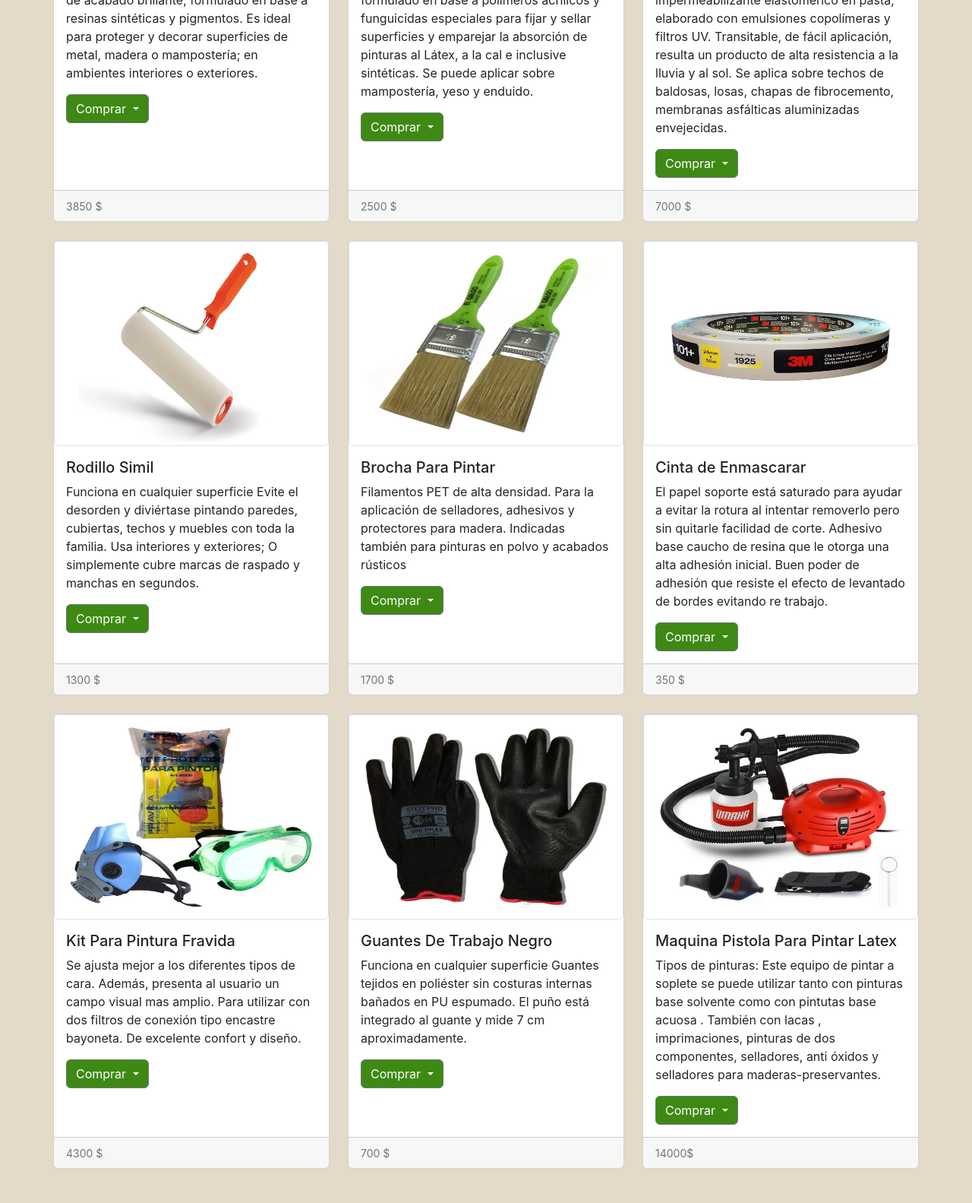
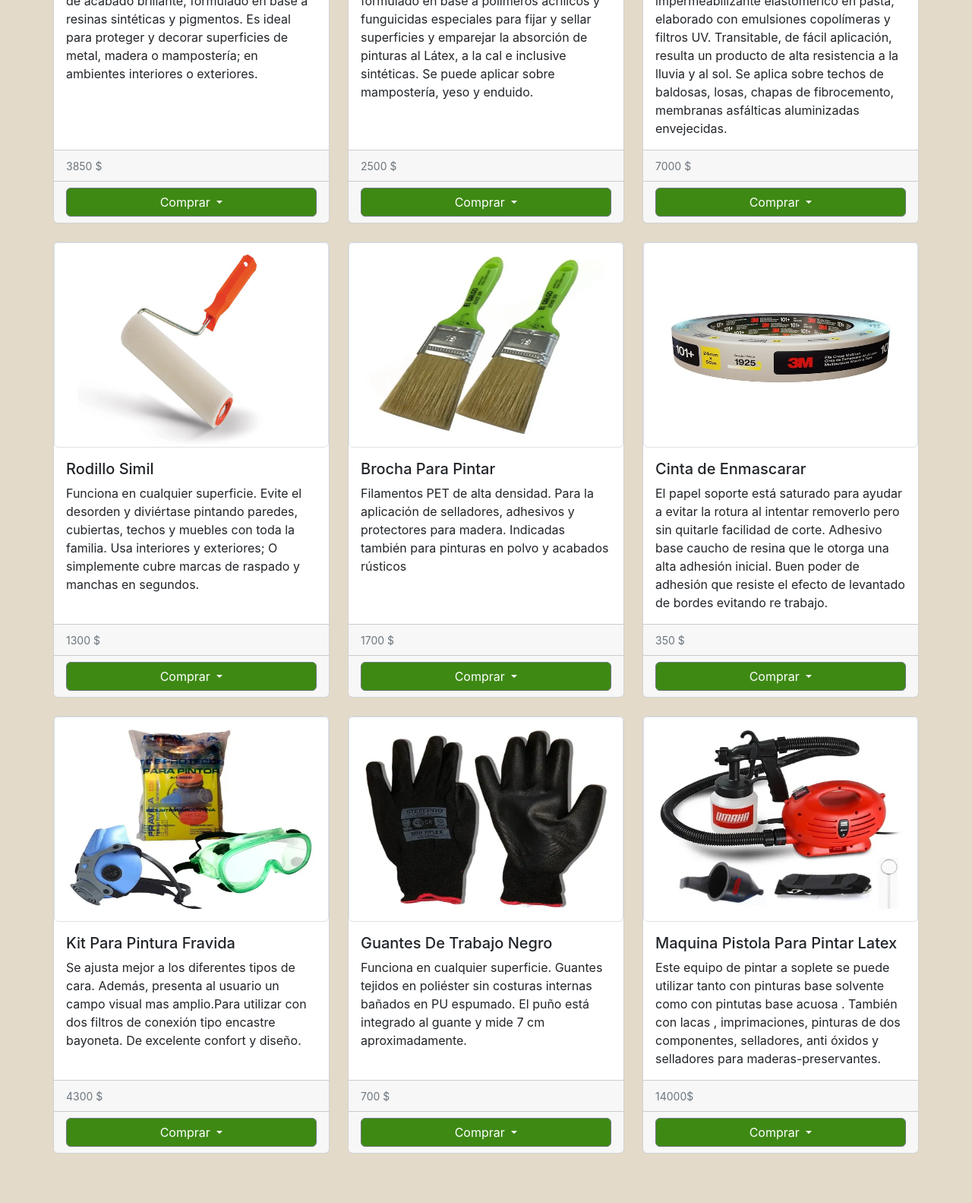
Before and after one commit to IgnacioDevo/PinturasGo, a website: page paginas/tienda.html in a window 1280 px wide. Shown: the part 1170-2753 px from the top of the page at 76% size. Drawn offline with nearby package versions, Linux system fonts and the light colour scheme.

Commit message:
Arreglos en tienda

```diff
--- a/paginas/tienda.html
+++ b/paginas/tienda.html
@@ -68,9 +68,13 @@
                 <img src="../recursos/pintura1.jpg" class="img-thumbnail img__tienda" alt="Pintura Blanco Latex">
                 <div class="card-body">
                   <h5 class="card-title">Pintura Blanco Latex Interior</h5>
-                  <p class="card-text">Top Line Interior - Exterior es un látex elaborado con emulsiones acrílicas que le otorgan gran durabilidad tanto en interiores como en exteriores. Mezclar bien el producto y aplicarlo con pincel, rodillo o soplete. Se puede incorporar un máximo de 5% de agua para mejorar la pintabilidad.
-                    </p>
-                  <div class="btn-group">
+                  <p class="card-text">Top Line Interior - Exterior es un látex elaborado con emulsiones acrílicas que le otorgan gran durabilidad tanto en interiores como en exteriores. Mezclar bien el producto y aplicarlo con pincel, rodillo o soplete. Se puede incorporar un máximo de 5% de agua para mejorar la pintabilidad.</p>
+                </div>
+                <div class="card-footer">
+                  <small class="text-muted">5500 $</small>
+                </div>
+                <div class="card-footer">
+                  <div class="btn-group d-flex">
                     <button class="btn btn-secondary dropdown-toggle btn__tienda" type="button" data-bs-toggle="dropdown" aria-expanded="false">
                       Comprar
                     </button>
@@ -81,9 +85,6 @@
                     </ul>
                   </div>
                 </div>
-                <div class="card-footer">
-                  <small class="text-muted">5500 $</small>
-                </div>
               </div>
             </div>
             <div class="col" id="pinturas">
@@ -91,9 +92,13 @@
                 <img src="../recursos/pintura2.jpg" class="img-thumbnail img__tienda" alt="Pintura Magnet Lasur">
                 <div class="card-body">
                   <h5 class="card-title">Pintura Magnet Lasur</h5>
-                  <p class="card-text"> Mantiene la belleza natural de la madera, presenta un acabado satinado e incoloro que realza la textura y las vetas de la madera. Tambien cuenta con un facil mantenimiento. Como no forma película superficial, no es necesario removerlo. Sólo se debe limpiar la superficie con un trapo embebido en aguarrás y ya esta lista para pintar.
-                    </p>
-                    <div class="btn-group">
+                  <p class="card-text"> Mantiene la belleza natural de la madera, presenta un acabado satinado e incoloro que realza la textura y las vetas de la madera. Tambien cuenta con un facil mantenimiento. Como no forma película superficial, no es necesario removerlo. Sólo se debe limpiar la superficie con un trapo embebido en aguarrás y ya esta lista para pintar.</p>
+                </div>
+                <div class="card-footer">
+                  <small class="text-muted">3300 $</small>
+                </div>
+                <div class="card-footer">
+                  <div class="btn-group d-flex">
                     <button class="btn btn-secondary dropdown-toggle btn__tienda" type="button" data-bs-toggle="dropdown" aria-expanded="false">
                       Comprar
                     </button>
@@ -104,9 +109,6 @@
                     </ul>
                   </div>
                 </div>
-                <div class="card-footer">
-                  <small class="text-muted">3300 $</small>
-                </div>
               </div>
             </div>
             <div class="col" id="pinturas">
@@ -114,11 +116,13 @@
                 <img src="../recursos/pintura3.jpg" class="img-thumbnail img__tienda" alt="Latex Blanco Paredes Interior">
                 <div class="card-body">
                   <h5 class="card-title">Latex Blanco Interior 24kg</h5>
-                  <p class="card-text">Funciona en cualquier superficie
-                    Látex Blanco Interior Paredes Blancas es un látex para interiores elaborado con emulsiones copolímericas, que le otorgan gran durabilidad y mayor blancura. Protege y decora. Aplicación del producto:
-                    Mezclar bien el producto y aplicarlo con pincel, rodillo o soplete.
-                    </p>
-                  <div class="btn-group">
+                  <p class="card-text">Funciona en cualquier superficie Látex Blanco Interior Paredes Blancas es un látex para interiores elaborado con emulsiones copolímericas, que le otorgan gran durabilidad y mayor blancura. Protege y decora. Aplicación del producto: Mezclar bien el producto y aplicarlo con pincel, rodillo o soplete.</p>
+                </div>
+                <div class="card-footer">
+                  <small class="text-muted">4500 $</small>
+                </div>
+                <div class="card-footer">
+                  <div class="btn-group d-flex">
                     <button class="btn btn-secondary dropdown-toggle btn__tienda" type="button" data-bs-toggle="dropdown" aria-expanded="false">
                       Comprar
                     </button>
@@ -129,9 +133,6 @@
                     </ul>
                   </div>
                 </div>
-                <div class="card-footer">
-                  <small class="text-muted">4500 $</small>
-                </div>
               </div>
             </div>
             <div class="col" id="pinturas">
@@ -139,9 +140,13 @@
                 <img src="../recursos/pintura4.jpg" class="img-thumbnail img__tienda" alt="Esmalte Sintetico">
                 <div class="card-body">
                   <h5 class="card-title">Esmalte Sintetico Doble Accion</h5>
-                  <p class="card-text">Top Line Brillante es un esmalte sintético de acabado brillante, formulado en base a resinas sintéticas y pigmentos. Es ideal para proteger y decorar superficies de metal, madera o mampostería; en ambientes interiores o exteriores.
-                    </p>
-                  <div class="btn-group">
+                  <p class="card-text">Top Line Brillante es un esmalte sintético de acabado brillante, formulado en base a resinas sintéticas y pigmentos. Es ideal para proteger y decorar superficies de metal, madera o mampostería; en ambientes interiores o exteriores.</p>
+                </div>
+                <div class="card-footer">
+                  <small class="text-muted">3850 $</small>
+                </div>
+                <div class="card-footer">
+                  <div class="btn-group d-flex">
                     <button class="btn btn-secondary dropdown-toggle btn__tienda" type="button" data-bs-toggle="dropdown" aria-expanded="false">
                       Comprar
                     </button>
@@ -152,9 +157,6 @@
                     </ul>
                   </div>
                 </div>
-                <div class="card-footer">
-                  <small class="text-muted">3850 $</small>
-                </div>
               </div>
             </div>
             <div class="col" id="pinturas">
@@ -162,9 +164,13 @@
                 <img src="../recursos/pintura5.jpg" class="img-thumbnail img__tienda" alt="Fijador Sellador Antihongo">
                 <div class="card-body">
                   <h5 class="card-title">Fijador Sellador Antihongo</h5>
-                  <p class="card-text">Prima Facie Fijador Sellador ha sido formulado en base a polímeros acrílicos y funguicidas especiales para fijar y sellar superficies y emparejar la absorción de pinturas al Látex, a la cal e inclusive sintéticas. Se puede aplicar sobre mampostería, yeso y enduido.
-                    </p>
-                  <div class="btn-group">
+                  <p class="card-text">Prima Facie Fijador Sellador ha sido formulado en base a polímeros acrílicos y funguicidas especiales para fijar y sellar superficies y emparejar la absorción de pinturas al Látex, a la cal e inclusive sintéticas. Se puede aplicar sobre mampostería, yeso y enduido.</p>
+                </div>
+                <div class="card-footer">
+                  <small class="text-muted">2500 $</small>
+                </div>
+                <div class="card-footer">
+                  <div class="btn-group d-flex">
                     <button class="btn btn-secondary dropdown-toggle btn__tienda" type="button" data-bs-toggle="dropdown" aria-expanded="false">
                       Comprar
                     </button>
@@ -175,9 +181,6 @@
                     </ul>
                   </div>
                 </div>
-                <div class="card-footer">
-                  <small class="text-muted">2500 $</small>
-                </div>
               </div>
             </div>
             <div class="col" id="pinturas">
@@ -185,9 +188,13 @@
                 <img src="../recursos/pintura6.jpg" class="img-thumbnail img__tienda" alt="Membrana Poliuretanica">
                 <div class="card-body">
                   <h5 class="card-title">Membrana Poliuretanica en pasta</h5>
-                  <p class="card-text">Top Line Membrana en Pasta es un impermeabilizante elastomérico en pasta, elaborado con emulsiones copolímeras y filtros UV. Transitable, de fácil aplicación, resulta un producto de alta resistencia a la lluvia y al sol. Se aplica sobre techos de baldosas, losas, chapas de fibrocemento, membranas asfálticas aluminizadas envejecidas.
-                    </p>
-                  <div class="btn-group">
+                  <p class="card-text">Top Line Membrana en Pasta es un impermeabilizante elastomérico en pasta, elaborado con emulsiones copolímeras y filtros UV. Transitable, de fácil aplicación, resulta un producto de alta resistencia a la lluvia y al sol. Se aplica sobre techos de baldosas, losas, chapas de fibrocemento, membranas asfálticas aluminizadas envejecidas.</p>
+                </div>
+                <div class="card-footer">
+                  <small class="text-muted">7000 $</small>
+                </div>
+                <div class="card-footer">
+                  <div class="btn-group d-flex">
                     <button class="btn btn-secondary dropdown-toggle btn__tienda" type="button" data-bs-toggle="dropdown" aria-expanded="false">
                       Comprar
                     </button>
@@ -198,9 +205,6 @@
                     </ul>
                   </div>
                 </div>
-                <div class="card-footer">
-                  <small class="text-muted">7000 $</small>
-                </div>
               </div>
             </div>
             <!-- Seccion Herramientas -->
@@ -209,10 +213,13 @@
                 <img src="../recursos/rodillo.jpg" class="img-thumbnail img__tienda" alt="Rodillo para pintar">
                 <div class="card-body">
                   <h5 class="card-title">Rodillo Simil</h5>
-                  <p class="card-text">Funciona en cualquier superficie
-                    Evite el desorden y diviértase pintando paredes, cubiertas, techos y muebles con toda la familia. Usa interiores y exteriores; O simplemente cubre marcas de raspado y manchas en segundos.
-                    </p>
-                  <div class="btn-group">
+                  <p class="card-text">Funciona en cualquier superficie. Evite el desorden y diviértase pintando paredes, cubiertas, techos y muebles con toda la familia. Usa interiores y exteriores; O simplemente cubre marcas de raspado y manchas en segundos.</p>
+                </div>
+                <div class="card-footer">
+                  <small class="text-muted">1300 $</small>
+                </div>
+                <div class="card-footer">
+                  <div class="btn-group d-flex">
                     <button class="btn btn-secondary dropdown-toggle btn__tienda" type="button" data-bs-toggle="dropdown" aria-expanded="false">
                       Comprar
                     </button>
@@ -223,9 +230,6 @@
                     </ul>
                   </div>
                 </div>
-                <div class="card-footer">
-                  <small class="text-muted">1300 $</small>
-                </div>
               </div>
             </div>
             <div class="col" id="herramientas">
@@ -233,9 +237,13 @@
                 <img src="../recursos/pincel 2.jpg" class="img-thumbnail img__tienda" alt="Brocha Para Pintar">
                 <div class="card-body">
                   <h5 class="card-title">Brocha Para Pintar</h5>
-                  <p class="card-text">Filamentos PET de alta densidad. Para la aplicación de selladores, adhesivos y protectores para madera. Indicadas también para pinturas en polvo y acabados rústicos
-                    </p>
-                  <div class="btn-group">
+                  <p class="card-text">Filamentos PET de alta densidad. Para la aplicación de selladores, adhesivos y protectores para madera. Indicadas también para pinturas en polvo y acabados rústicos</p>
+                </div>
+                <div class="card-footer">
+                  <small class="text-muted">1700 $</small>
+                </div>
+                <div class="card-footer">
+                  <div class="btn-group d-flex">
                     <button class="btn btn-secondary dropdown-toggle btn__tienda" type="button" data-bs-toggle="dropdown" aria-expanded="false">
                       Comprar
                     </button>
@@ -246,9 +254,6 @@
                     </ul>
                   </div>
                 </div>
-                <div class="card-footer">
-                  <small class="text-muted">1700 $</small>
-                </div>
               </div>
             </div>
             <div class="col" id="herramientas">
@@ -257,7 +262,12 @@
                 <div class="card-body">
                   <h5 class="card-title">Cinta de Enmascarar</h5>
                   <p class="card-text"> El papel soporte está saturado para ayudar a evitar la rotura al intentar removerlo pero sin quitarle facilidad de corte. Adhesivo base caucho de resina que le otorga una alta adhesión inicial. Buen poder de adhesión que resiste el efecto de levantado de bordes evitando re trabajo.</p>
-                  <div class="btn-group">
+                </div>
+                <div class="card-footer">
+                  <small class="text-muted">350 $</small>
+                </div>
+                <div class="card-footer">
+                  <div class="btn-group d-flex">
                     <button class="btn btn-secondary dropdown-toggle btn__tienda" type="button" data-bs-toggle="dropdown" aria-expanded="false">
                       Comprar
                     </button>
@@ -268,9 +278,6 @@
                     </ul>
                   </div>
                 </div>
-                <div class="card-footer">
-                  <small class="text-muted">350 $</small>
-                </div>
               </div>
             </div>
             <!-- Seccion Utilidad -->
@@ -279,10 +286,13 @@
                 <img src="../recursos/kitpintor.jpg" class="img-thumbnail img__tienda" alt="Kit Para Pintura">
                 <div class="card-body">
                   <h5 class="card-title">Kit Para Pintura Fravida</h5>
-                  <p class="card-text">Se ajusta mejor a los diferentes tipos de cara. Además, presenta al usuario un campo visual mas amplio.
-                    Para utilizar con dos filtros de conexión tipo encastre bayoneta. De excelente confort y diseño.
-                    </p>
-                  <div class="btn-group">
+                  <p class="card-text">Se ajusta mejor a los diferentes tipos de cara. Además, presenta al usuario un campo visual mas amplio.Para utilizar con dos filtros de conexión tipo encastre bayoneta. De excelente confort y diseño.</p>
+                </div>
+                <div class="card-footer">
+                  <small class="text-muted">4300 $</small>
+                </div>
+                <div class="card-footer">
+                  <div class="btn-group d-flex">
                     <button class="btn btn-secondary dropdown-toggle btn__tienda" type="button" data-bs-toggle="dropdown" aria-expanded="false">
                       Comprar
                     </button>
@@ -293,9 +303,6 @@
                     </ul>
                   </div>
                 </div>
-                <div class="card-footer">
-                  <small class="text-muted">4300 $</small>
-                </div>
               </div>
             </div>
             <div class="col" id="utilidades">
@@ -303,10 +310,13 @@
                 <img src="../recursos/guantesp.webp" class="img-thumbnail img__tienda" alt="Guantes De Trabajo Negro">
                 <div class="card-body">
                   <h5 class="card-title">Guantes De Trabajo Negro</h5>
-                  <p class="card-text">Funciona en cualquier superficie
-                    Guantes tejidos en poliéster sin costuras internas bañados en PU espumado. El puño está integrado al guante y mide 7 cm aproximadamente.
-                    </p>
-                  <div class="btn-group">
+                  <p class="card-text">Funciona en cualquier superficie. Guantes tejidos en poliéster sin costuras internas bañados en PU espumado. El puño está integrado al guante y mide 7 cm aproximadamente.</p>
+                </div>
+                <div class="card-footer">
+                  <small class="text-muted">700 $</small>
+                </div>
+                <div class="card-footer">
+                  <div class="btn-group d-flex">
                     <button class="btn btn-secondary dropdown-toggle btn__tienda" type="button" data-bs-toggle="dropdown" aria-expanded="false">
                       Comprar
                     </button>
@@ -317,9 +327,6 @@
                     </ul>
                   </div>
                 </div>
-                <div class="card-footer">
-                  <small class="text-muted">700 $</small>
-                </div>
               </div>
             </div>
             <div class="col" id="utilidades">
@@ -327,8 +334,13 @@
                 <img src="../recursos/maquinapintura.webp" class="img-thumbnail img__tienda" alt="Maquina Pistola Para Pintar Latex">
                 <div class="card-body">
                   <h5 class="card-title">Maquina Pistola Para Pintar Latex</h5>
-                  <p class="card-text">Tipos de pinturas: Este equipo de pintar a soplete se puede utilizar tanto con pinturas base solvente  como con pintutas base acuosa . También con lacas , imprimaciones, pinturas de dos componentes, selladores, anti óxidos y selladores para maderas-preservantes.</p>
-                  <div class="btn-group">
+                  <p class="card-text">Este equipo de pintar a soplete se puede utilizar tanto con pinturas base solvente  como con pintutas base acuosa . También con lacas , imprimaciones, pinturas de dos componentes, selladores, anti óxidos y selladores para maderas-preservantes.</p>
+                </div>
+                <div class="card-footer">
+                  <small class="text-muted">14000$</small>
+                </div>
+                <div class="card-footer">
+                  <div class="btn-group d-flex">
                     <button class="btn btn-secondary dropdown-toggle btn__tienda" type="button" data-bs-toggle="dropdown" aria-expanded="false">
                       Comprar
                     </button>
@@ -338,9 +350,6 @@
                       <li><a class="dropdown-item" href="#">3</a></li>
                     </ul>
                   </div>
-                </div>
-                <div class="card-footer">
-                  <small class="text-muted">14000$</small>
                 </div>
               </div>
             </div>
--- a/scss/_media.scss
+++ b/scss/_media.scss
@@ -129,6 +129,9 @@
         }
     }
 
+    .footer__tienda li i{
+        font-size: 20px;
+    }
     /* Nav Responsive */
 
     .nav__link{
```
Also changed, not shown: css/style.css.
